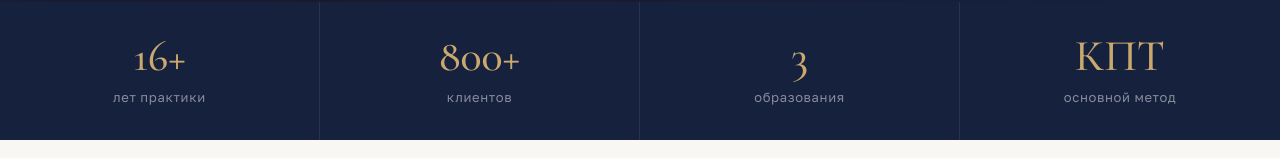
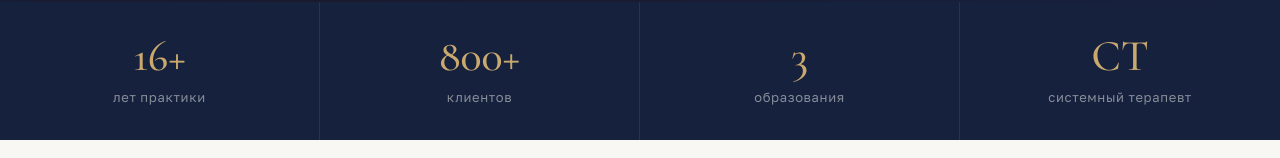
Before and after one commit to pr-poehali-dev/family-psychologist-website, a React (Vite) app: page / in a window 1280 px wide. Shown: the part 794-952 px from the top of the page. Built offline with nearby package versions, Linux system fonts and the light colour scheme.

Commit message:
Добавить метод системного терапевта

```diff
--- a/src/pages/Index.tsx
+++ b/src/pages/Index.tsx
@@ -47,7 +47,7 @@ const credentials = [
   { value: "16+", label: "лет практики" },
   { value: "800+", label: "клиентов" },
   { value: "3", label: "образования" },
-  { value: "КПТ", label: "основной метод" },
+  { value: "СТ", label: "системный терапевт" },
 ];
 
 export default function Index() {
```
